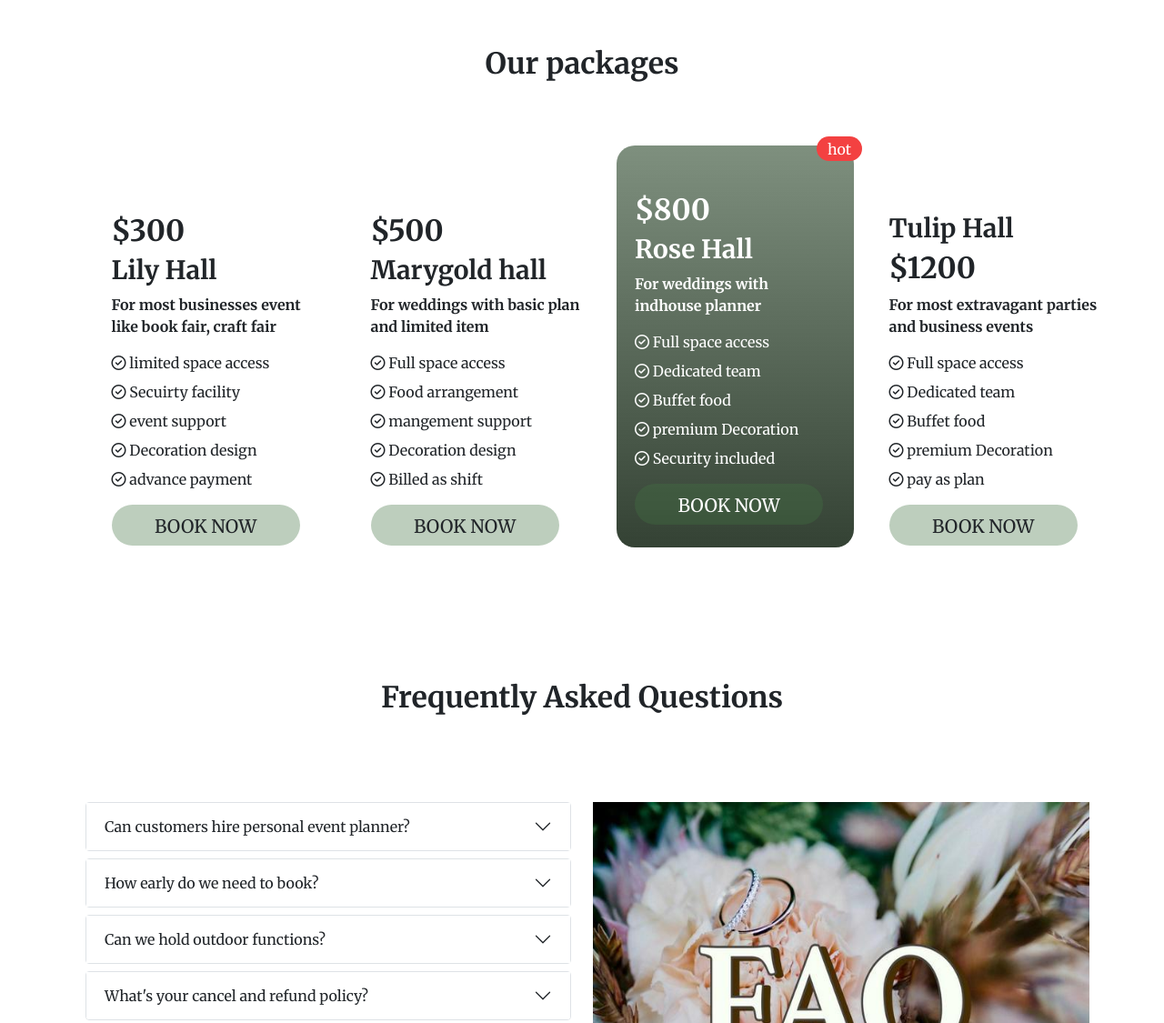
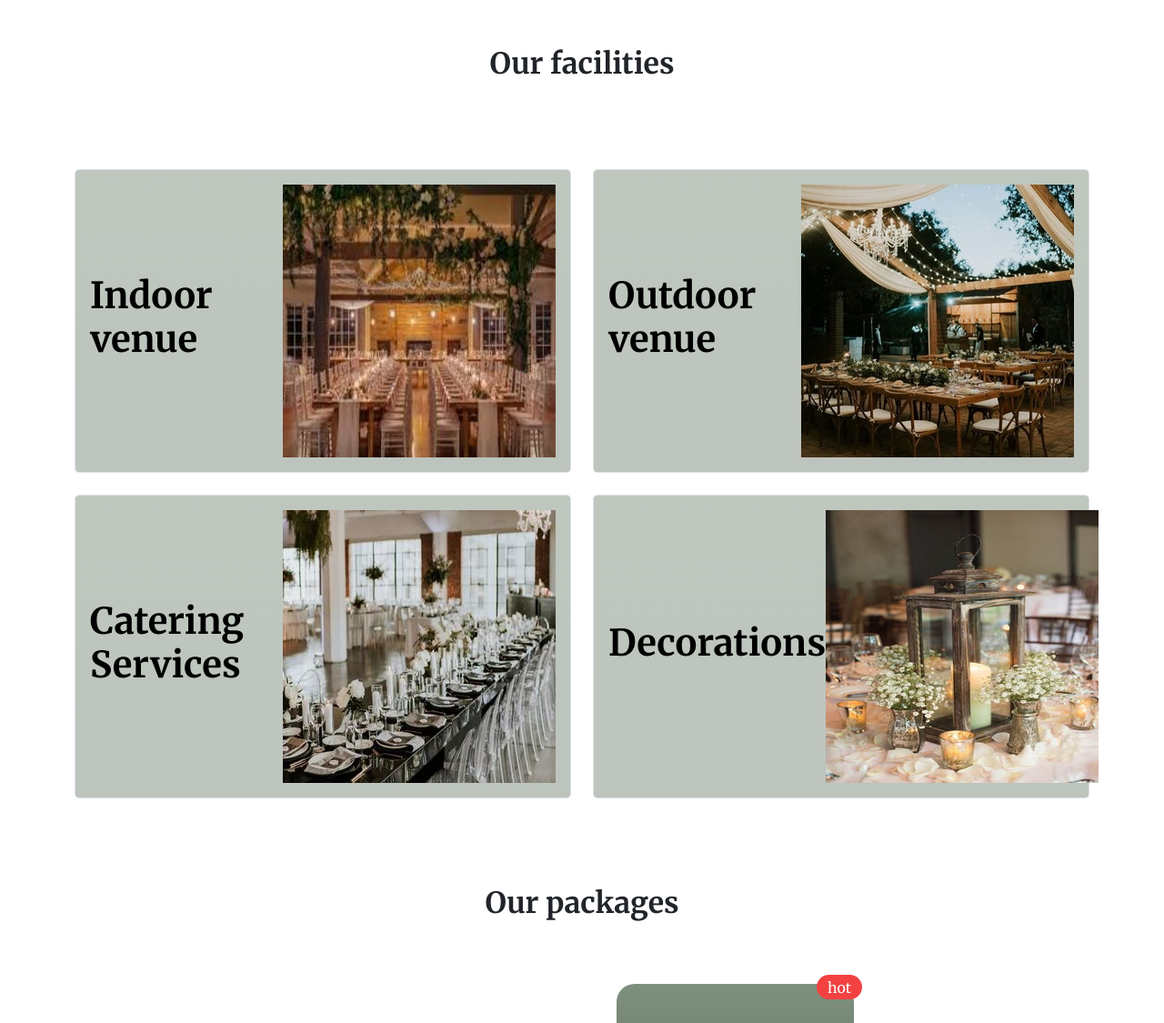
Before and after one commit to Marzan1810662/sc-convention-center, a plain HTML site: page index.html in a window 1280 px wide. Shown: the part 728-1853 px from the top of the page at 91% size. Drawn offline with nearby package versions, Linux system fonts and the light colour scheme.

Commit message:
facilities section added

```diff
--- a/css/style.css
+++ b/css/style.css
@@ -19,6 +19,11 @@ nav{
 .carousel-bg{
     /* background-color: rgba(0, 0, 0, 0.11); */
     background-image: linear-gradient(to bottom,rgba(0, 0, 0, 0),rgba(0, 0, 0, 0.267),rgba(0, 0, 0, 0.253),rgba(0, 0, 0, 0.24), rgba(0, 0, 0, 0));
+}
+/* -----------------facilities ----------------- */
+.facilities-bg{
+    background-image: linear-gradient(rgba(48, 75, 48, 0.315),rgba(25, 49, 25, 0.288));
+
 }
 /*---------------------- toast ------------------ */
 .toast-position{
@@ -107,6 +112,11 @@ li{
         top: 200px;
         left:80%;
      }
+     /* facilities  */
+     .facility-img{
+         width: 200px;
+         height: 200px;
+     }
     /* packages  */
     .pkg-hot-item{
         width: 292px;
--- a/index.html
+++ b/index.html
@@ -129,6 +129,35 @@
             </div>
         </div>
         <!-- toasts ends  -->
+        <section class="container my-5 categories">
+            <h2 class="text-center fw-bolder my-5 py-lg-5">Our facilities</h2>
+            <div class="row g-4">
+                <div class="col-12 col-lg-6">
+                    <div class="p-3 border rounded-3 facilities-bg d-flex align-items-center justify-content-between">
+                        <h1 class="text-black fw-bold">Indoor venue</h1>
+                        <img class="facility-img" src="images/indoor.jpeg" alt="">
+                    </div>
+                </div>
+                <div class="col-12 col-lg-6">
+                    <div class="p-3 border rounded-3 facilities-bg d-flex align-items-center justify-content-between">
+                        <h1 class="text-black fw-bold">Outdoor venue</h1>
+                        <img class="facility-img" src="images/outdoor.jpg" alt="">
+                    </div>
+                </div>
+                <div class="col-12 col-lg-6">
+                    <div class="p-3 border rounded-3 facilities-bg d-flex align-items-center justify-content-between">
+                        <h1 class="text-black fw-bold">Catering Services</h1>
+                        <img class="facility-img" src="images/catering.jpg" alt="">
+                    </div>
+                </div>
+                <div class="col-12  col-lg-6 ">
+                    <div class="p-3 border rounded-3 facilities-bg d-flex align-items-center justify-content-between">
+                        <h1 class="text-black fw-bold">Decorations</h1>
+                        <img class="facility-img" src="images/decoration.jpg" alt="">
+                    </div>
+                </div>
+            </div>
+        </section>
         <!-- packages section starts  -->
         <section class="conatiner mx-5 my-5 ">
             <h2 class="text-center fw-bolder my-5 py-lg-5">Our packages</h2>
@@ -342,6 +371,7 @@
             </div>
         </section>
         <!-- faq sectiopn ends  -->
+        <hr>
         <!-- Subscribe  -->
         <section class="container my-5 py-5 d-flex justify-content-center align-items-center rounded-3" id="subscribe">
             <div class="text-center">
```
Also changed, not shown: images/catering.jpg (added), images/decoration.jpg (added), images/indoor.jpeg (added), images/outdoor.jpg (added).
